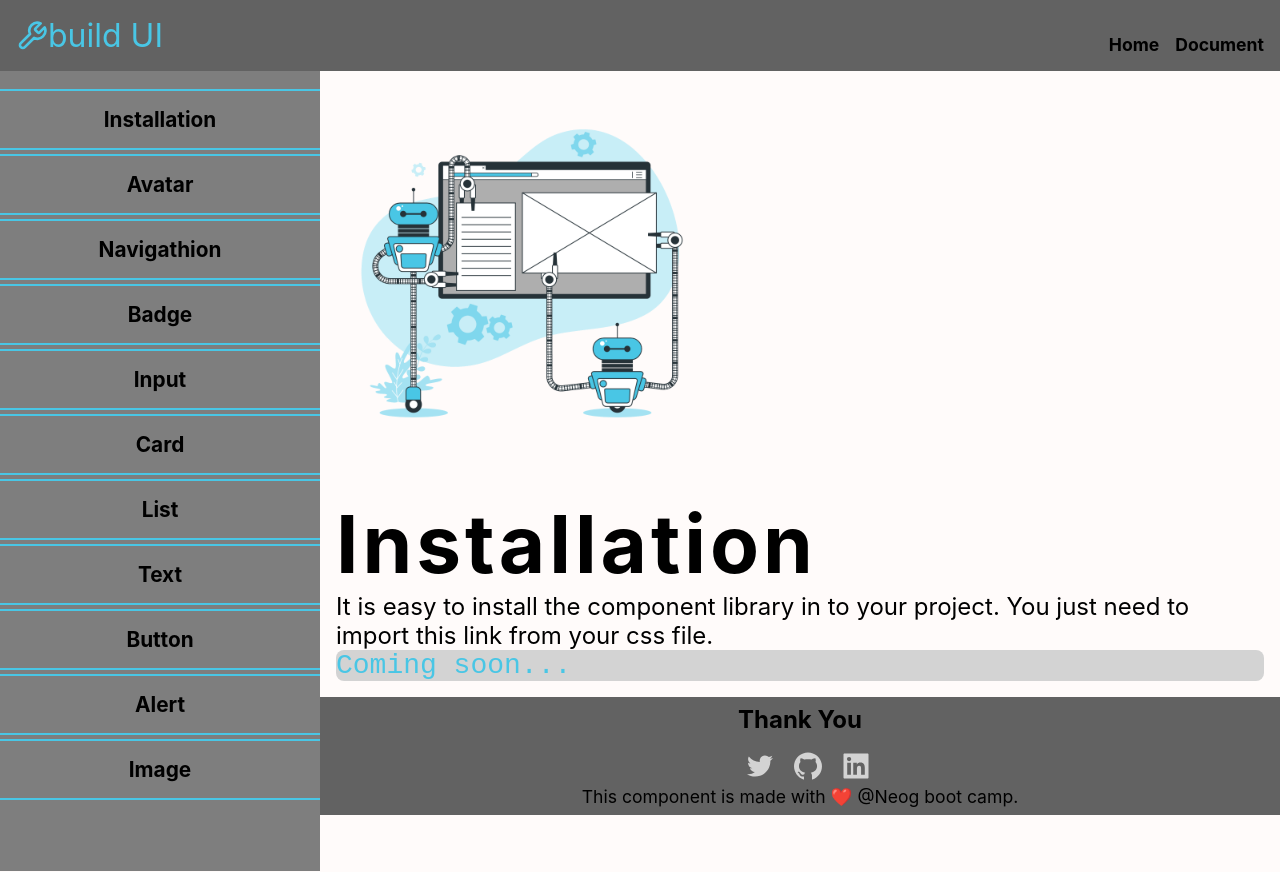
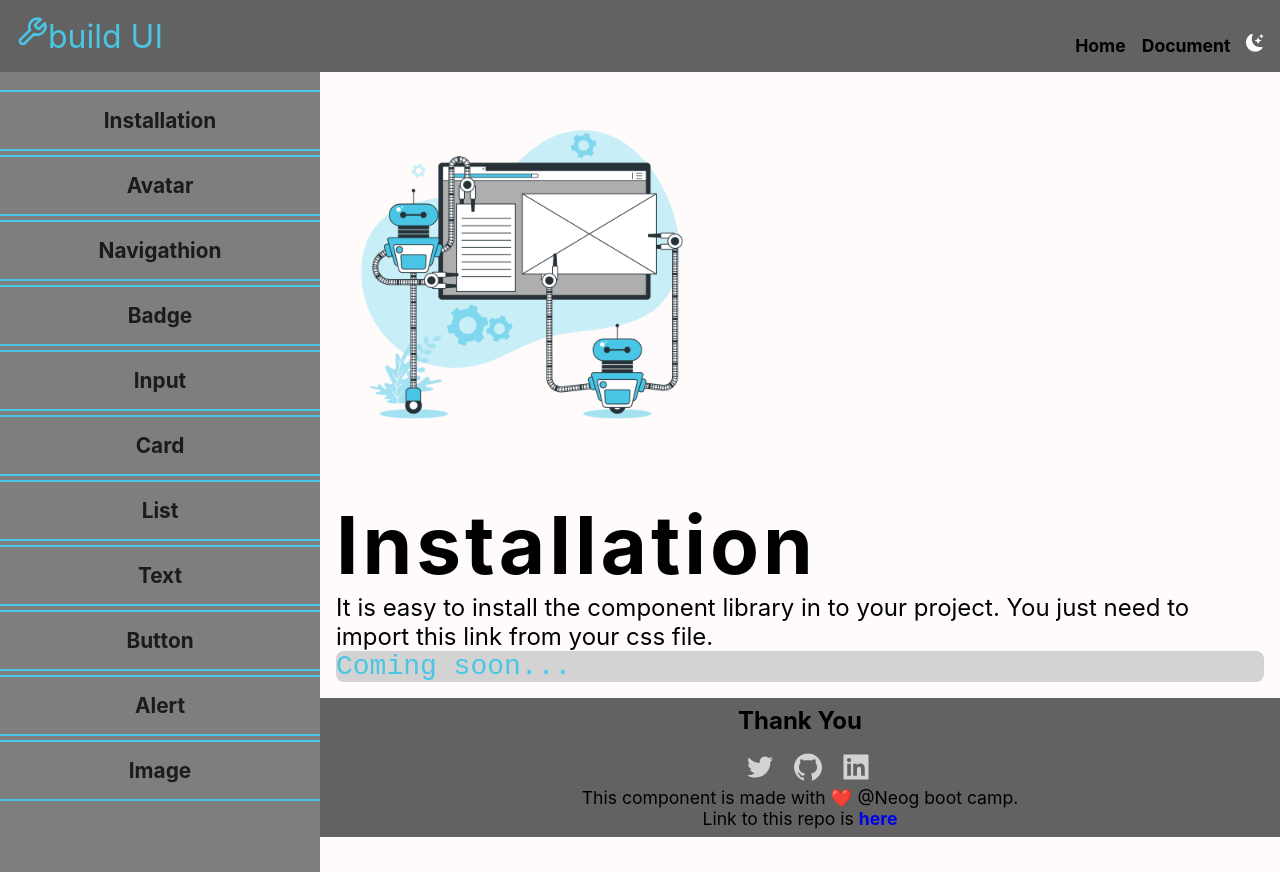
Before and after one commit to faisal-kursheedali/week-3-compo-lib, a React (Create React App) app: page /doc in a window 1280 px wide. Built offline with nearby package versions, Linux system fonts and the light colour scheme.

Commit message:
polished the web pages

```diff
--- a/src/components/footer/index.js
+++ b/src/components/footer/index.js
@@ -12,7 +12,9 @@ const Footer = () => {
             <li className="footer-list-item"><a href="https://www.linkedin.com/in/faisal-k-4a02801b2/" ><AiFillLinkedin className='link-icn'/></a></li>
         </ul>
         <div className="footer-sub-txt">This component is made with ❤️ @Neog boot camp.</div>
+        <div className="footer-sub-txt">Link to this repo is <a href='https://github.com/faisal-kursheedali/week-3-compo-lib' className="link-nostyle bold">here</a> </div>
     </footer>
+
   )
 }
 
--- a/src/components/nav/nav.jsx
+++ b/src/components/nav/nav.jsx
@@ -1,21 +1,36 @@
-import React from 'react'
+import React, { useState } from 'react'
 // import "../css/import.css";
 // import "./nav.css";
 // import{Link} from 'react-router-dom'
-import { FiTool} from 'react-icons/fi'
+import { FiTool } from 'react-icons/fi'
+import { BsFillSunFill,BsFillMoonStarsFill } from 'react-icons/bs'
 import { Link } from 'react-router-dom'
 
 
 const Nav = () => {
+  const [darkmode, setDarkmode] = useState(false)
   return (
     <>
       <div className="nav">
         <div className="nav-logo">
-               <FiTool className='nav-logo-icn'/>
-               build UI</div>
+          <Link className='nav-link' to="/">
+            <FiTool className='nav-logo-icn' />
+            build UI</Link></div>
         <ul className="nav-list">
           <Link className='nav-link' to="/"><li className="nav-item">Home</li></Link>
           <Link className='nav-link' to="/doc"><li className="nav-item">Document</li></Link>
+          {/* <li className="nav-item"><a href="https://github.com/faisal-kursheedali/week-3-compo-lib" className='nav-link' ><BsGithub/></a></li> */}
+          {
+            darkmode ? <li className="nav-item" onClick={() => {
+              setDarkmode(false)
+              document.body.style.backgroundColor = `var(--white-bg)`
+              document.body.style.color = `var(--black-txt)`
+            }}><BsFillSunFill style={{color:"orange"}}/></li> : <li className="nav-item" onClick={() => {
+              setDarkmode(true)
+              document.body.style.backgroundColor = `var(--dark-bg)`
+              document.body.style.color = `var(--white-txt)`
+            }}><BsFillMoonStarsFill style={{color:"white"}} /></li>
+          }
 
           {/* <li className="nav-item"></li> */}
         </ul>
```
Also changed, not shown: src/css/lib/nav.css. Lines whose indentation alone changed are shown as unchanged.
